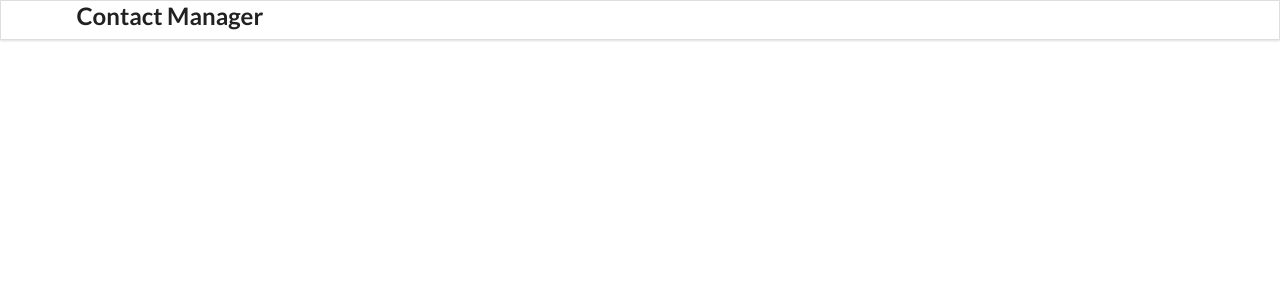
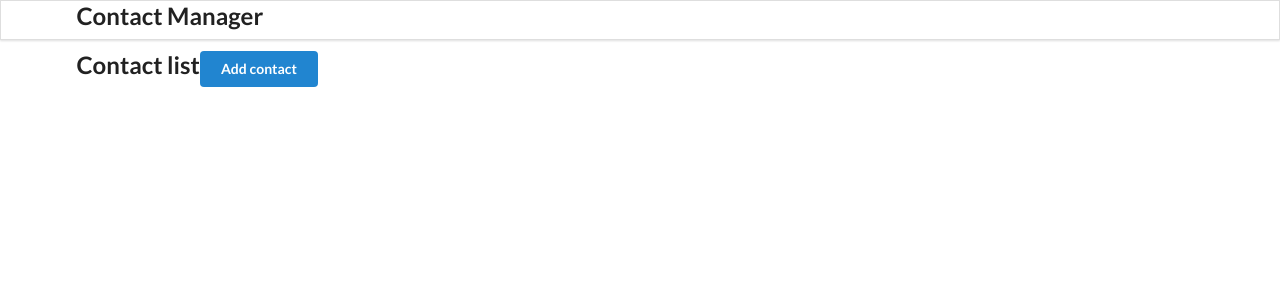
Before and after one commit to mayuripy/contact-app, a React (Create React App) app: page / in a window 1280 px wide. Shown: the top 300 px of the page. Built offline with nearby package versions, Linux system fonts and the light colour scheme.

Commit message:
Fixed Routes

```diff
--- a/src/App.js
+++ b/src/App.js
@@ -9,12 +9,13 @@ import Contactlist from "./components/Contactlist";
 function App() {
   const LOCAL_STORAGE_KEY = "CONTACTS";
 
-  const [contacts, setContacts] = useState([]);
+  const [contacts, setContacts] = useState(JSON.parse(localStorage.getItem('CONTACTS')) ?? []);
 
   const addcontactHandler = (contact) => {
     console.log(contact);
     setContacts([...contacts, { id: uuidv4(), ...contact }]);
     console.log(contacts);
+    localStorage.removeItem(LOCAL_STORAGE_KEY)
     localStorage.setItem(
       LOCAL_STORAGE_KEY,
       JSON.stringify(contacts)
@@ -26,14 +27,19 @@ function App() {
       return contact.id !== id;
     });
     setContacts(newContactlist);
+    localStorage.removeItem(LOCAL_STORAGE_KEY)
+    localStorage.setItem(
+      LOCAL_STORAGE_KEY,
+      JSON.stringify(contacts)
+    );
   };
 
   useEffect(() => {
-    const retriveContacts = localStorage.setItem(
+    localStorage.setItem(
       LOCAL_STORAGE_KEY,
       JSON.stringify(contacts)
     );
-    console.log(retriveContacts)
+
   }, [contacts]);
 
   // useInsertionEffect(() => {
--- a/src/components/Addcontact.js
+++ b/src/components/Addcontact.js
@@ -16,6 +16,7 @@ class Addcontact extends Component{
     this.setState({ name: "", email: ""});
 
   console.log(this.props.contacts)
+  window.location.replace('/')
   };
  render(){
     return(
--- a/src/components/Contactcard.js
+++ b/src/components/Contactcard.js
@@ -6,7 +6,7 @@ const Contactcard = (props) => {
   console.log(props.contact)
     return(
         <div className="item">
-          <img className="ui avater image" src={user?user:''} alt="user"/>
+          <img style={{height: '30px', width: '30px'}} className="ui avater image" src={user?user:''} alt="user"/>
        <div className="contact">
          <div className="header"> {name}</div>
          <div>{email}</div>
--- a/src/components/Contactlist.js
+++ b/src/components/Contactlist.js
@@ -20,7 +20,7 @@ const Contactlist = (props) => {
   });
 
   return (
-    <div className="main">
+    <div style={{marginTop: '50px'}} className="main">
       <h2>
         Contact list
         <Link to="/add">
```
